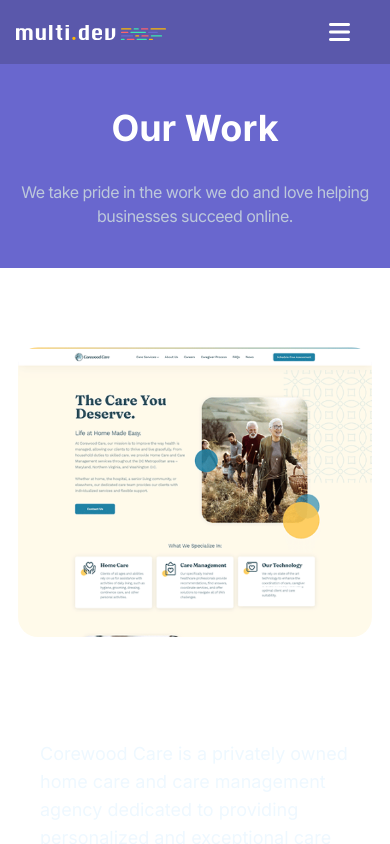
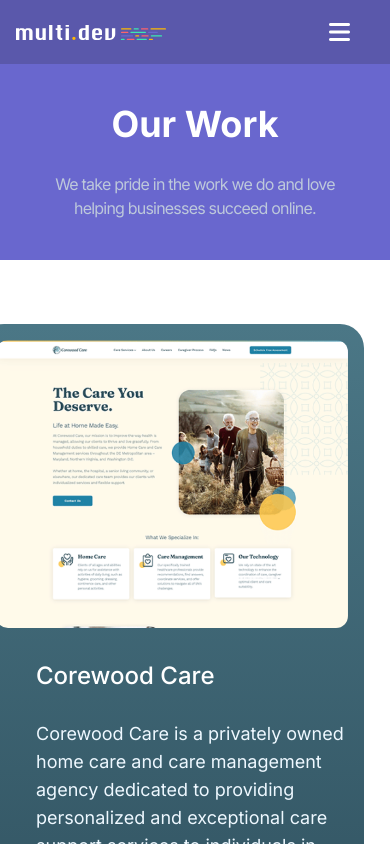
Before and after one commit to xvedela/multi-dev, a Vue app: page /ourWork in a window 390 px wide. Built offline with nearby package versions, Linux system fonts and the light colour scheme.

Commit message:
OurWork.vue responsiveness added for different screen width.

```diff
--- a/src/components/Footer.vue
+++ b/src/components/Footer.vue
@@ -1,41 +1,42 @@
 <template>
-  <footer>
+  <footer class="bg-footer flex flex-col pt-12 md:pt-[4vw] px-5 md:px-[20vw] text-white">
     <div class="flex max-md:flex-col justify-between">
-      <div class="flex flex-col">
-        <component :is="footer.companyLogo" class="mb-12 md:mb-[1.67vw]"/>
+      <div class="flex flex-col gap-y-7">
+        <component :is="logo"/>
         <p
-            class="w-7/12 mb-7 md:mb-[1.35vw] text-sm"
-            v-text="footer.serviceDescription"
+            class="w-7/12 text-sm"
+            v-text="text"
         />
-        <span class="block mb-7 md:mb-[1.3vw]" v-text="footer.followLabel"/>
+        <span class="block" v-text="label"/>
         <ul class="flex gap-x-6">
-          <li v-for="(link, index) in footer.socialLinks" :key="index">
+          <li v-for="(link, index) in social" :key="index">
             <a :href="link.url">
-              <i class="fa-brands fa-xl" :class="link.iconClass"/>
+              <i class="fa-brands fa-xl" :class="link.icon"/>
             </a>
           </li>
         </ul>
       </div>
-      <div class="nav-links">
-        <ul class="flex flex-col gap-y-4" :class="footer.navLinks.titleBefore">
-          <li v-for="(link, index) in footer.navLinks.links" :key="index">
+      <div class="flex gap-x-5 md:gap-x-[1.5vw] max-md:mt-8">
+        <ul class="flex flex-col gap-y-4" :class="links.before">
+          <li v-for="(link, index) in links._" :key="index">
             <router-link :to="{ name: link.name }" v-text="link.label"/>
           </li>
         </ul>
-        <ul class="flex flex-col gap-y-4" :class="footer.navLinks.titleBefore">
+        <ul class="flex flex-col gap-y-4" :class="companies.before">
           <li
-              v-for="(company, index) in footer.designCompanies.navLinks"
+              v-for="(company, index) in companies._"
               :key="index"
           >
-            <a :href="company.websiteUrl" v-text="company.name"/>
+            <a :href="company.url" v-html="company.name + ' Web Design'"/>
           </li>
         </ul>
       </div>
     </div>
-    <div class="sub-footer">
-      <span v-html="footer.subFooter.copyrightText"/>
+    <div
+        class="flex max-md:flex-col-reverse justify-between max-md:gap-y-7 max-md:py-10 pt-[1.3vw] mt-10 md:mt-[5.21vw] my-[1.3vw] border-t-2 border-t-white/20 text-xs opacity-80;">
+      <span v-html="sub.text"/>
       <ul class="flex justify-between gap-x-[1.3vw]">
-        <li v-for="(link, index) in footer.subFooter.navLinks" :key="index">
+        <li v-for="(link, index) in sub.links" :key="index">
           <a :href="link.url" v-text="link.label"/>
         </li>
       </ul>
@@ -46,19 +47,5 @@
 <script setup>
 import useFooter from "../composables/useFooter";
 
-const footer = useFooter();
+const {logo, links, text, label, social, companies, sub} = useFooter();
 </script>
-
-<style scoped>
-footer {
-  @apply bg-footer flex flex-col pt-12 md:pt-[3.91vw] px-5 md:px-[20.31vw] text-white;
-}
-
-.nav-links {
-  @apply flex gap-x-5 md:gap-x-[1.56vw] max-md:mt-8;
-}
-
-.sub-footer {
-  @apply flex max-md:flex-col-reverse justify-between max-md:gap-y-7 max-md:py-10 pt-[1.3vw] mt-10 md:mt-[5.21vw] my-[1.3vw] border-t-2 border-t-white/20 text-xs opacity-80;
-}
-</style>
--- a/src/components/Header.vue
+++ b/src/components/Header.vue
@@ -11,7 +11,7 @@
            :class="state.navbar ? 'open' : 'hidden'">
         <div></div>
         <ul class="max-md:w-full flex max-md:flex-col items-center gap-x-[2.1vw] text-black md:text-white">
-          <li v-for="(link, index) in links" :key="index">
+          <li v-for="(link, index) in links._" :key="index">
             <div
                 v-if="link.name === 'Services'"
                 class="relative inline-block"
--- a/src/composables/useFooter.js
+++ b/src/composables/useFooter.js
@@ -1,46 +1,35 @@
-import MultiDev from "../assets/logos/MultiDev.vue";
+import useNavigation from "./useNavigation.js";
 
-const useFooter = () => ({
-  logo: MultiDev,
-  serviceDescription:
-    "We help businesses generate more revenue through strategic web design and SEO services.",
-  followLabel: "Follow Us",
-  socialLinks: [
-    {iconClass: "fa-square-facebook", url: "#"},
-    {iconClass: "fa-instagram", url: "#"},
-    {iconClass: "fa-twitter", url: "#"},
-  ],
-  navLinks: {
-    titleBefore: "before:content-['Learn_More']",
+export default (function () {
+  let {logo, links} = useNavigation();
+  links._.splice(2, 0, ...links._[1].subLinks);
+  links._.splice(1, 1);
+  console.log(links);
+  const text = "We help businesses generate more revenue through strategic web design and SEO services.";
+  const label = "Follow Us";
+  const social = [
+    {icon: "fa-square-facebook", url: "#"},
+    {icon: "fa-instagram", url: "#"},
+    {icon: "fa-twitter", url: "#"},
+  ];
+  const companies = {
+    before: "before:content-['Locations']",
+    _: [
+      {name: "Dallas", url: "#"},
+      {name: "Plano", websiteUrl: "#"},
+      {name: "Frisco", url: "#"},
+      {name: "Fort", url: "#"},
+      {name: "Allen", url: "#"},
+      {name: "McKinney", url: "#"},
+      {name: "Grapevine", url: "#"},
+    ],
+  };
+  const sub = {
+    text: '<i class="fa-regular fa-copyright"></i> 2023 - Multi Dev Development, LLC',
     links: [
-      {name: "Home", label: "Home"},
-      {name: "TemplatedWebsites", label: "Templated Websites",},
-      {name: "CustomWebsites", label: "Custom Websites"},
-      {name: "OurWork", label: "Our Work"},
-      {name: "Blog", label: "Blog"},
-      {name: "Contact", label: "Contact"},
-    ],
-  },
-  designCompanies: {
-    titleBefore: "before:content-['Locations']",
-    navLinks: [
-      {name: "Dallas Web Design", websiteUrl: "#"},
-      {name: "Plano Web Design", websiteUrl: "#"},
-      {name: "Frisco Web Design", websiteUrl: "#"},
-      {name: "Fort Web Design", websiteUrl: "#"},
-      {name: "Allen Web Design", websiteUrl: "#"},
-      {name: "McKinney Web Design", websiteUrl: "#"},
-      {name: "Grapevine Web Design", websiteUrl: "#"},
-    ],
-  },
-  subFooter: {
-    copyrightText:
-      '<i class="fa-regular fa-copyright"></i> 2023 - Multi Dev Development, LLC',
-    navLinks: [
       {label: "Privacy Policy", url: "#"},
       {label: "Sitemap", url: "#"},
     ],
-  },
+  };
+  return {logo, links, text, label, social, companies, sub};
 });
-
-export default useFooter;
--- a/src/composables/useNavigation.js
+++ b/src/composables/useNavigation.js
@@ -2,7 +2,9 @@
 
 export default (function useNavigation() {
   const logo = MultiDev;
-  const links = [
+  const links = {
+    before: "before:content-['Learn_More']",
+    _: [
       {name: "Home", label: "Home"},
       {
         name: "Services",
@@ -20,6 +22,7 @@
       },
       {name: "OurWork", label: "Our Work"},
       {name: "Blog", label: "Blog"},
-  ];
+    ],
+  };
   return {logo, links};
 });
--- a/src/composables/useOurWork.js
+++ b/src/composables/useOurWork.js
@@ -1,81 +1,80 @@
 const getImgUrl = (imgName) =>
   new URL(`../assets/images/websites/${imgName}`, import.meta.url).href;
-const useOurWork = () => ({
-  pageHeader: {
-    Label: "Our Work",
-    Description: "We take pride in the work we do and love helping businesses succeed online.",
-  },
-  projects: {
-    buttonLabel: "Visit Site",
+export default (function useOurWork() {
+  const header = {
+    label: "Our Work",
+    text: "We take pride in the work we do and love helping businesses succeed online.",
+  };
+  const projects = {
+    button: "Visit Site",
     websites: [
       {
-        linearGradient: "bg-linearGradient-to-b from-[#4B7786] to-[#2F505E]",
-        companyImgUrl: getImgUrl("corewood-care.png"),
-        companyName: "Corewood Care",
-        companyDescription: `Corewood Care is a privately owned home care and care management
+        lg: "bg-gradient-to-b from-[#4B7786] to-[#2F505E]",
+        img: getImgUrl("corewood-care.png"),
+        company: "Corewood Care",
+        desc: `Corewood Care is a privately owned home care and care management
           agency dedicated to providing personalized and exceptional care
           support services to individuals in familiar surroundings.`,
-        textColor: "text-[#2E4F5B]",
-        buttonBackgroundColor: "bg-[#FFFFFF]",
+        color: "text-[#2E4F5B]",
+        bg: "bg-[#FFFFFF]",
       },
       {
-        linearGradient: "bg-linearGradient-to-b from-[#292929] to-black",
-        companyImgUrl: getImgUrl("kojima-productions.png"),
-        companyName: "Kojima Productions",
-        companyDescription: `Kojima Productions Co., Ltd. is a Japanese video game development
+        lg: "bg-gradient-to-b from-[#292929] to-black",
+        img: getImgUrl("kojima-productions.png"),
+        company: "Kojima Productions",
+        desc: `Kojima Productions Co., Ltd. is a Japanese video game development
           studio founded in 2005 by video game designer Hideo Kojima, creator of
           the Metal Gear series.`,
-        textColor: "text-[#222222]",
-        buttonBackgroundColor: "bg-[#FFFFFF]",
+        color: "text-[#222222]",
+        bg: "bg-[#FFFFFF]",
       },
       {
-        linearGradient: "bg-linearGradient-to-b from-[#2586BC] to-[#003F72]",
-        companyImgUrl: getImgUrl("aegisliving.png"),
-        companyName: "Aegis Living",
-        companyDescription: `Áegis Living is a national leader in assisted living and memory care,
+        lg: "bg-gradient-to-b from-[#2586BC] to-[#003F72]",
+        img: getImgUrl("aegisliving.png"),
+        company: "Aegis Living",
+        desc: `Áegis Living is a national leader in assisted living and memory care,
           offering a selection of senior residences to meet the growing needs of
           today's aging population.`,
-        textColor: "text-[#FFFFFF]",
-        buttonBackgroundColor: "bg-[#F26924]",
+        color: "text-[#FFFFFF]",
+        bg: "bg-[#F26924]",
       },
       {
-        linearGradient: "bg-linearGradient-to-b from-[#91ACC6] to-[#7F97AD]",
-        companyImgUrl: getImgUrl("custom-homes-screenshot.png"),
-        companyName: "3rd Street Custom Homes",
-        companyDescription: `3rd Street Custom Homes is family owned home builder out of Dallas,
+        lg: "bg-gradient-to-b from-[#91ACC6] to-[#7F97AD]",
+        img: getImgUrl("custom-homes-screenshot.png"),
+        company: "3rd Street Custom Homes",
+        desc: `3rd Street Custom Homes is family owned home builder out of Dallas,
           Texas. Their custom homes are beautiful so their website needed to
           showcase the same attention to detail.`,
-        textColor: "text-[#FFFFFF]",
-        buttonBackgroundColor: "bg-[#D12E2D]",
+        color: "text-[#FFFFFF]",
+        bg: "bg-[#D12E2D]",
       },
       {
-        linearGradient: "bg-linearGradient-to-b from-[#F3C57A] via-[#F39369] to-[#E94867]",
-        companyImgUrl: getImgUrl("cloudvara-screenshot.png"),
-        companyName: "Cloudvara",
-        companyDescription: `Corewood Care is a privately owned home care and care management
+        lg: "bg-gradient-to-b from-[#F3C57A] to-[#E94867]",
+        img: getImgUrl("cloudvara-screenshot.png"),
+        company: "Cloudvara",
+        desc: `Corewood Care is a privately owned home care and care management
           agency dedicated to providing personalized and exceptional care
           support services to individuals in familiar surroundings.`,
-        textColor: "text-[#FFFFFF]",
-        buttonBackgroundColor: "bg-[#3B3D9C]",
+        color: "text-[#FFFFFF]",
+        bg: "bg-[#3B3D9C]",
       },
       {
-        linearGradient: "bg-linearGradient-to-b from-[#89BC51] to-[#62AC47]",
-        companyImgUrl: getImgUrl("infowerks-screenshot.png"),
-        companyName: "Infowerks",
-        companyDescription: `InfoWerks has been providing pain-free data management solutions for
+        lg: "bg-gradient-to-b from-[#89BC51] to-[#62AC47]",
+        img: getImgUrl("infowerks-screenshot.png"),
+        company: "Infowerks",
+        desc: `InfoWerks has been providing pain-free data management solutions for
           healthcare since 1997. We modernized their digital presence online
           through a strategic web design and development overhaul.`,
-        textColor: "text-[#FFFFFF]",
-        buttonBackgroundColor: "bg-[#3B3D9C]",
+        color: "text-[#FFFFFF]",
+        bg: "bg-[#3B3D9C]",
       },],
-  },
-  pageFooter: {
-    contactLabel: "Ready to work with us?",
+  };
+  const footer = {
+    label: "Ready to work with us?",
     contact: {
       name: "Contact",
-      description: "Let's build something awesome.",
+      text: "Let's build something awesome.",
     }
-  },
+  };
+  return {header, projects, footer};
 });
-
-export default useOurWork;
--- a/src/style.css
+++ b/src/style.css
@@ -15,3 +15,7 @@
     height: 100%;
     overflow-x: hidden;
 }
+
+img {
+
+}
--- a/src/views/OurWork.vue
+++ b/src/views/OurWork.vue
@@ -1,30 +1,38 @@
 <template>
-  <section class="bg-[#6967CE] text-center">
-    <div class="page-header">
-      <h1 v-text="ourWork.pageHeader.Label"/>
-      <p class="page-header-description" v-text="ourWork.pageHeader.Description"/>
+  <section class="bg-home text-center">
+    <div class="w-fit flex flex-col items-center gap-y-7 md:gap-y-6 mx-5 sm:mx-auto py-10 md:pt-24 md:pb-28">
+      <h1 class="text-white text-4xl sm:text-6xl font-bold sm:font-medium" v-text="header.label"/>
+      <p class="w-11/12 text-desc text-[max(16px,1.2vw)] tracking-tighter"
+         v-text="header.text"/>
     </div>
   </section>
-  <div class="websites">
-    <div v-for="(project, index) in ourWork.projects.websites" :key="index" class="project-container"
-         :class="project.linearGradient">
-      <img :src="project.companyImgUrl" class="company-image" :alt="project.companyName + ' logo'"/>
-      <div class="flex flex-col mr-[5.73vw] max-xl:ml-10 mb-[max(30px,4.17vw)]">
-        <h2 v-text="project.companyName"
-            class="mb-6 text-[max(24px,1.88vw)] leading-[47px] font-medium"/>
-        <p v-text="project.companyDescription"
-           class="mb-8 text-lg leading-7 text-[#EEF8FF]"/>
-        <a href="#" v-text="ourWork.projects.buttonLabel" class="w-fit px-8 py-4 rounded-4xl leading-6"
-           :class="project.buttonBackgroundColor + ' ' + project.textColor"/>
+  <div
+      class="w-96 md:w-[58vw] flex flex-col gap-y-12 md:gap-y-7 -ml-5 sm:mx-auto mt-16 md:mt-9 mb-48 md:mb-16 text-white">
+    <div v-for="(project, index) in projects.websites" :key="index"
+         class="flex max-xl:flex-col max-lg:p-4 max-xl:p-8 xl:pt-16 xl:pr-24 gap-y-8 md:gap-x-24 rounded-3xl md:rounded-xl overflow-hidden"
+         :class="project.lg"
+    >
+      <img :src="project.img"
+           class="w-full xl:w-1/2 max-sm:rounded-xl object-cover"
+           :alt="project.company + ' logo'"/>
+      <div class="flex flex-col w-fit gap-y-7 max-sm:items-start max-xl:items-center max-sm:ml-10 mb-7 xl:mb-20">
+        <h2 v-text="project.company"
+            class="text-2xl sm:text-4xl font-medium"/>
+        <p v-text="project.desc"
+           class="text-lg text-[#EEF8FF]"/>
+        <a href="#" v-text="projects.button" class="w-fit px-8 py-4 rounded-3xl"
+           :class="project.bg + ' ' + project.color"/>
       </div>
     </div>
   </div>
   <section>
-    <div class="page-footer">
-      <p class="text-white text-[max(24px,3.18vw)] leading-[4.53vw]"
-         v-text="ourWork.pageFooter.contactLabel"/>
-      <router-link class="contact-description" :to="{ name: ourWork.pageFooter.contact.name }"
-                   v-text="ourWork.pageFooter.contact.description"/>
+    <div
+        class="bg-home flex flex-col md:items-center gap-y-2 md:gap-y-1 py-[max(40px,4.38vw)] max-md:pl-5 max-md:text-left;">
+      <p class="text-white text-[max(24px,3vw)]"
+         v-text="footer.label"/>
+      <router-link class="w-fit text-button text-[max(24px,3.18vw)] underline"
+                   :to="{ name: footer.contact.name }"
+                   v-text="footer.contact.text"/>
     </div>
   </section>
 </template>
@@ -32,39 +40,5 @@
 <script setup>
 import useOurWork from "../composables/useOurWork.js";
 
-const ourWork = useOurWork();
+const {header, projects, footer} = useOurWork();
 </script>
-
-<style scoped>
-.page-header {
-  @apply flex flex-col items-center gap-y-7 md:gap-y-[1.04vw] mx-auto py-10 md:pt-[4.69vw] md:pb-[3.91vw];
-}
-
-h1 {
-  @apply text-white text-[max(36px,3.07vw)] font-medium max-md:font-bold leading-[max(48px,3.44vw)];
-}
-
-.page-header-description {
-  @apply md:w-1/3 text-[#BDC8DB] text-[max(16px,1.15vw)] leading-[max(24px,1.61vw)] tracking-[-0.5px];
-}
-
-.websites {
-  @apply w-[max(390px,57.81vw)] flex flex-col gap-y-12 md:gap-y-[1.56vw] mx-auto mt-16 md:mt-[1.82vw] mb-48 md:mb-[3.39vw] text-white;
-}
-
-.project-container {
-  @apply flex max-xl:flex-col pt-[3.8vw] gap-y-8 md:gap-x-[5.73vw] rounded-3xl md:rounded-xl overflow-hidden;
-}
-
-.company-image {
-  @apply w-[max(354px,28.13vw)] max-md:mx-auto max-xl:ml-10 max-xl:rounded-md max-md:rounded-[20px] object-cover;
-}
-
-.page-footer {
-  @apply bg-[#6967CE] flex flex-col md:items-center gap-y-2 md:gap-y-1 py-[max(40px,4.38vw)] max-md:pl-5 max-md:text-left;
-}
-
-.contact-description {
-  @apply w-fit text-[#FFB902] text-[max(24px,3.18vw)] underline leading-[max(28px,4.53vw)];
-}
-</style>
```
Lines whose indentation alone changed are shown as unchanged.
